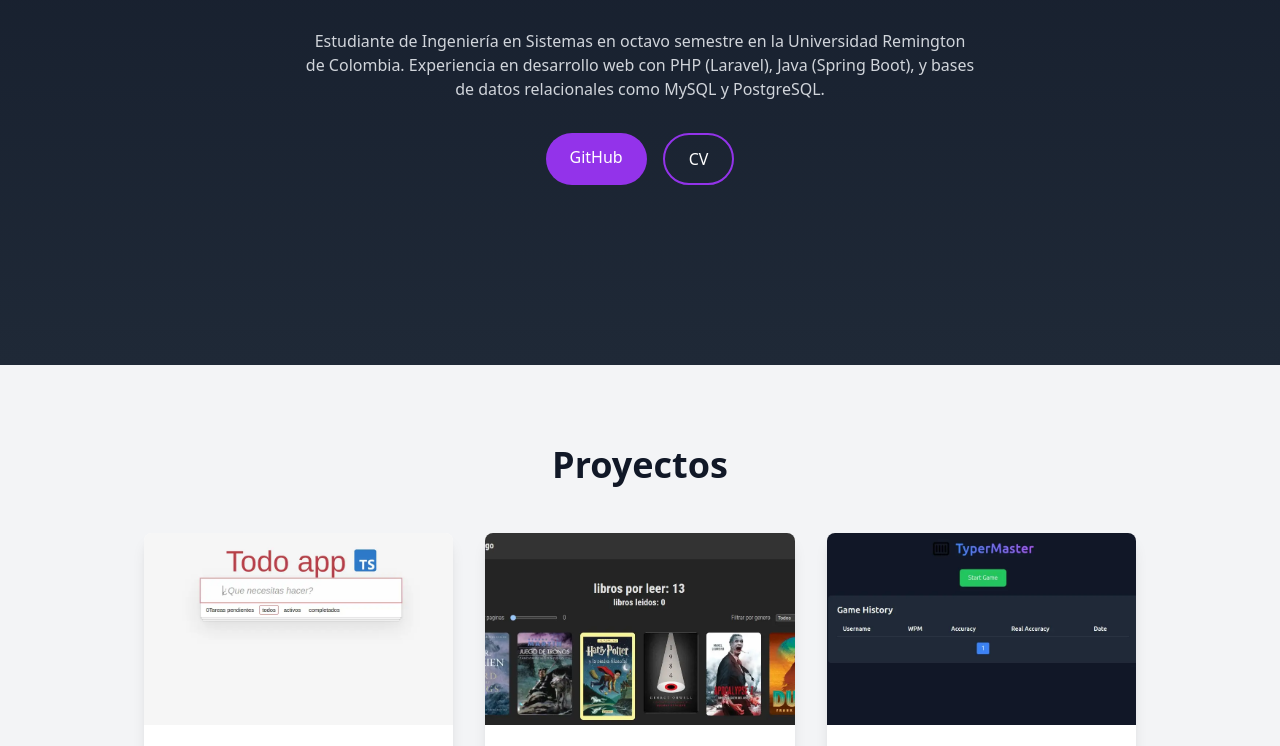
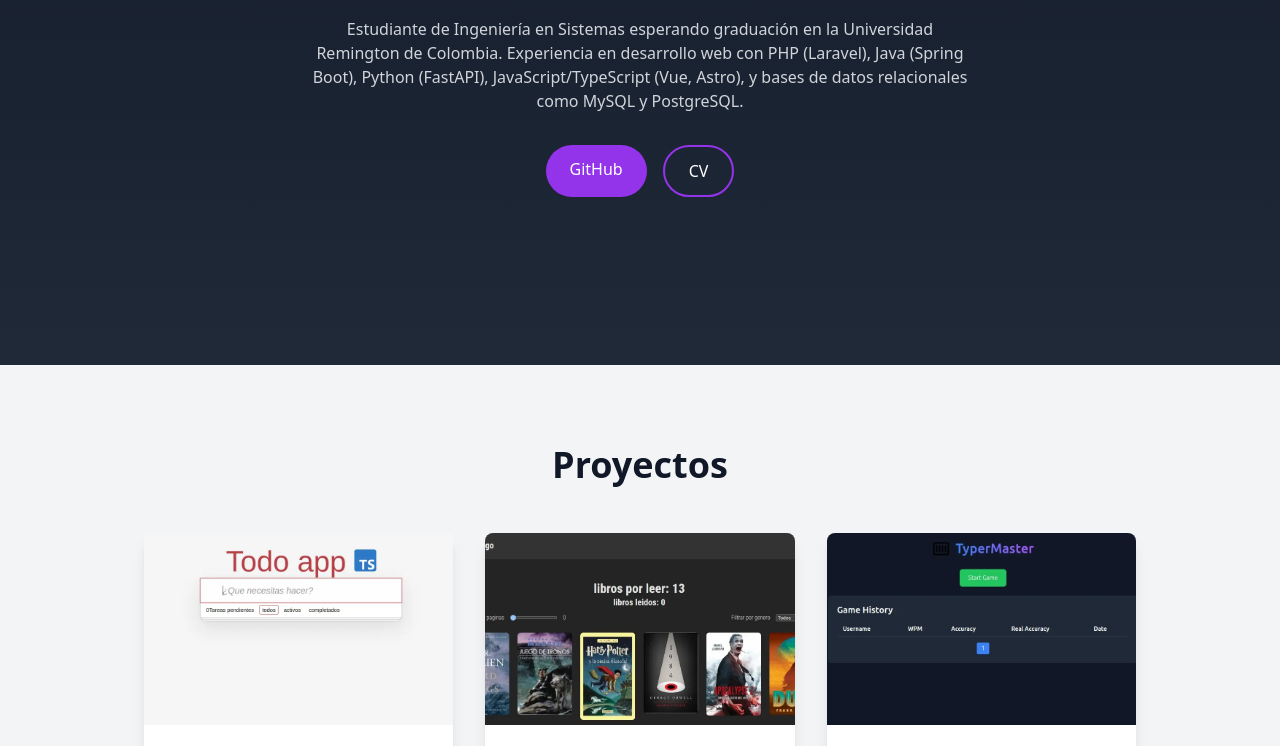
Before and after one commit to jhobahego/portfolio, an Astro site: page / in a window 1280 px wide. Shown: the part 435-1181 px from the top of the page. Built offline with nearby package versions, Linux system fonts and the light colour scheme; Astro itself is replaced by a stand-in of ours.

Commit message:
feat: Update academic status and expand technology stack in personal description.

```diff
--- a/src/pages/index.astro
+++ b/src/pages/index.astro
@@ -54,9 +54,10 @@ const projects = [
         <h1 class="text-5xl font-bold mb-4">Jhon Hernández</h1>
         <p class="text-xl text-gray-300 mb-8">Desarrollador Full Stack</p>
         <p class="max-w-2xl mx-auto text-gray-300 mb-8">
-          Estudiante de Ingeniería en Sistemas en octavo semestre en la
+          Estudiante de Ingeniería en Sistemas esperando graduación en la
           Universidad Remington de Colombia. Experiencia en desarrollo web con
-          PHP (Laravel), Java (Spring Boot), y bases de datos relacionales como
+          PHP (Laravel), Java (Spring Boot), Python (FastAPI),
+          JavaScript/TypeScript (Vue, Astro), y bases de datos relacionales como
           MySQL y PostgreSQL.
         </p>
         <div class="flex justify-center gap-4">
```
